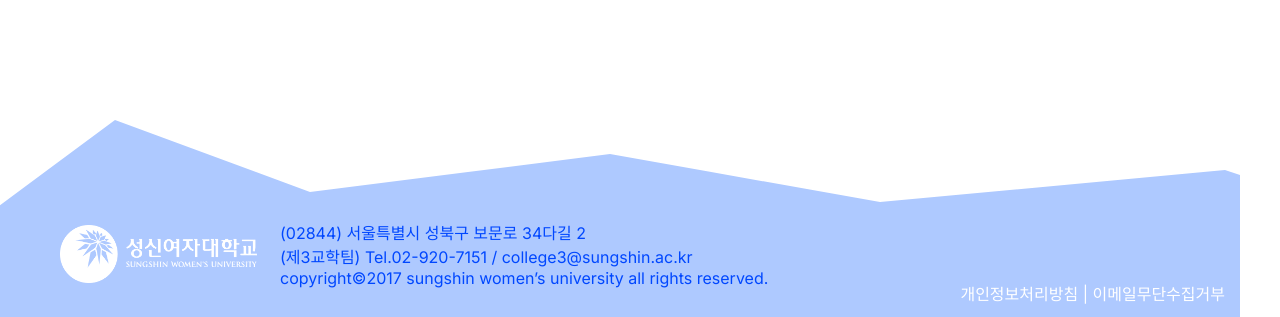
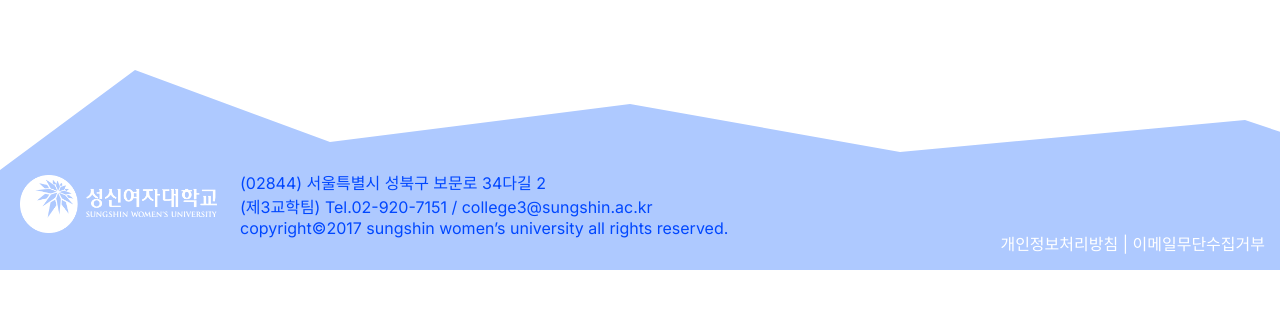
Before and after one commit to ComHomeDev/ComHomeClient, a React (Create React App) app: page / in a window 1280 px wide. Shown: the part 845-1162 px from the top of the page. After the commit the page ends 1115 px from the top, so only its background shows below. Built offline with nearby package versions, Linux system fonts and the light colour scheme; no server answers.

Commit message:
[mod] minor style

```diff
--- a/src/components/FixedCpnt/Footer.js
+++ b/src/components/FixedCpnt/Footer.js
@@ -28,14 +28,12 @@ export default Footer;
 
 const StyledFooter = styled.div`
   position: absolute;
-  width: calc(100vw - 20px);
+  width: 100%;
   height: 200px;
-  margin-left: -20px;
   // bottom: 0;
   overflow: hidden;
   .footer {
-    margin-left: -20px;
-    width: calc(100vw - 20px);
+    width: 100%;
     height: 200px;
   }
   .footer-poly {
@@ -63,7 +61,7 @@ const StyledFooter = styled.div`
 
   .footer-content {
     padding-top: 100px;
-    margin-left: 100px;
+    margin-left: 20px;
     position: absolute;
     width: 90vw;
     display: flex;
--- a/src/components/Post/Post.css
+++ b/src/components/Post/Post.css
@@ -196,8 +196,12 @@
 
 .article-container {
   word-break: keep-all;
-  padding: 10px 20px;
-  width: calc(100% - 40px);
+  width: 94%;
+  padding: 135px 3% 20px 3%;
+  display: flex;
+  flex-direction: column;
+  justify-content: flex-start;
+  min-height: 100vh;
 }
 
 .article-container .article-title {
--- a/src/pages/Home/Home.css
+++ b/src/pages/Home/Home.css
@@ -1,3 +1,12 @@
+.page-bodyy {
+  width: 98%;
+  padding: 85px 1% 20px 1%;
+  display: flex;
+  flex-direction: row;
+  justify-content: center;
+  min-height: 100vh;
+}
+
 .main-content-test {
   min-height: 100vh;
   width: 1200px;
--- a/src/pages/Home/Home.js
+++ b/src/pages/Home/Home.js
@@ -71,7 +71,7 @@ function Home() {
   return (
     <div className="page-container">
       <Menu />
-      <div className="page-body">
+      <div className="page-bodyy">
         <div className="main-content-test">
           <div className="block">
             <div className="main-info-title"> 공지사항 한눈에 보기</div>
```
